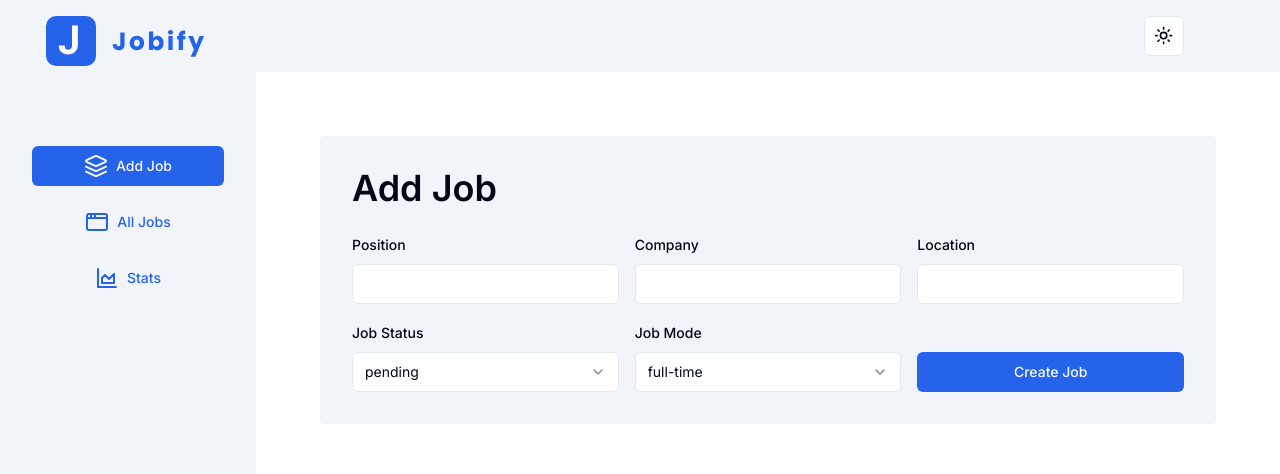
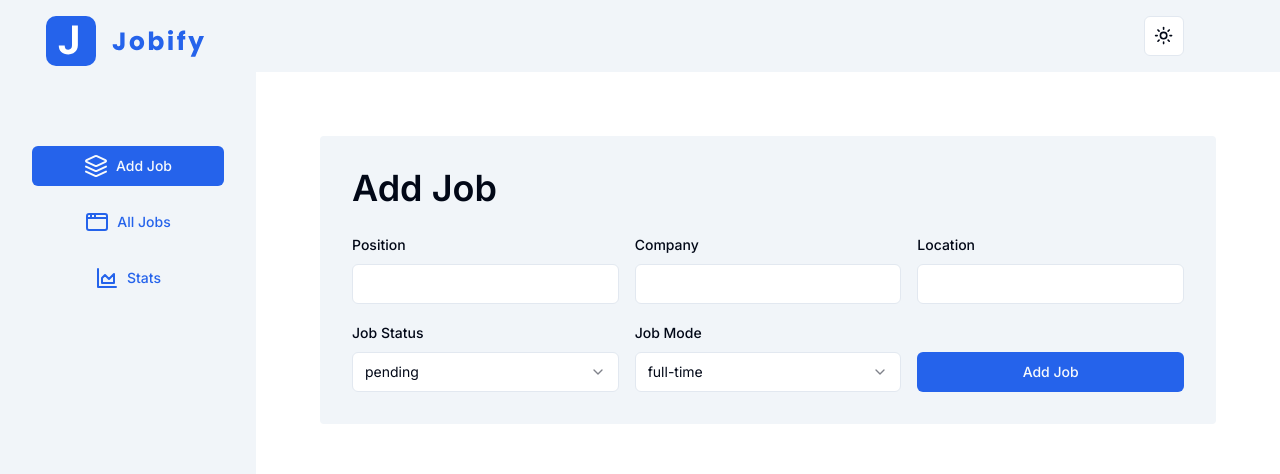
Before and after one commit to di-huynh-dev/jobify-nextjs, a Next.js app: page /add-job in a window 1280 px wide. Shown: the top 474 px of the page. Built offline with nearby package versions, Linux system fonts and the light colour scheme.

Commit message:
feat: add job

```diff
--- a/src/app/(dashboard)/add-job/page.tsx
+++ b/src/app/(dashboard)/add-job/page.tsx
@@ -1,11 +1,13 @@
 import CreateJobForm from '@/components/CreateJobForm'
+import { HydrationBoundary, QueryClient, dehydrate } from '@tanstack/react-query'
 import React from 'react'
 
 const AddJobPage = () => {
+  const queryClient = new QueryClient()
   return (
-    <div>
+    <HydrationBoundary state={dehydrate(queryClient)}>
       <CreateJobForm />
-    </div>
+    </HydrationBoundary>
   )
 }
 
--- a/src/components/CreateJobForm.tsx
+++ b/src/components/CreateJobForm.tsx
@@ -6,8 +6,39 @@ import { JobStatus, JobMode, createAndEditJobSchema, CreateAndEditJobType } from
 import { Button } from '@/components/ui/button'
 import { Form } from '@/components/ui/form'
 import { CustomFormField, CustomFormSelect } from '@/components/FormComponent'
+import { useMutation, useQueryClient } from '@tanstack/react-query'
+import { useToast } from './ui/use-toast'
+import { useRouter } from 'next/navigation'
+import { createJobAction } from '@/utils/actions'
 
 function CreateJobForm() {
+  const queryClient = useQueryClient()
+  const { toast } = useToast()
+  const router = useRouter()
+
+  const { mutate, isPending } = useMutation({
+    mutationFn: (values: CreateAndEditJobType) => createJobAction(values),
+    onSuccess: (data) => {
+      if (!data) {
+        toast({
+          title: 'Error',
+          description: 'Something went wrong',
+          variant: 'destructive',
+        })
+        return
+      }
+      toast({
+        title: 'Success',
+        description: 'Job created successfully',
+      })
+      queryClient.invalidateQueries({ queryKey: ['jobs'] })
+      queryClient.invalidateQueries({ queryKey: ['stats'] })
+      queryClient.invalidateQueries({ queryKey: ['charts'] })
+
+      router.push('/jobs')
+    },
+  })
+
   // 1. Define your form.
   const form = useForm<CreateAndEditJobType>({
     resolver: zodResolver(createAndEditJobSchema),
@@ -21,7 +52,7 @@ function CreateJobForm() {
   })
 
   function onSubmit(values: CreateAndEditJobType) {
-    console.log(values)
+    mutate(values)
   }
 
   return (
@@ -45,8 +76,8 @@ function CreateJobForm() {
           {/* job  type */}
           <CustomFormSelect name="mode" control={form.control} labelText="job mode" items={Object.values(JobMode)} />
 
-          <Button type="submit" className="self-end capitalize">
-            create job
+          <Button type="submit" className="self-end capitalize" disabled={isPending}>
+            {isPending ? 'loading' : 'add job'}
           </Button>
         </div>
       </form>
```
